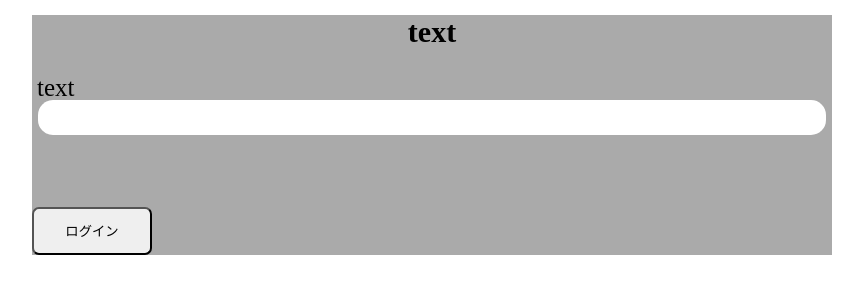
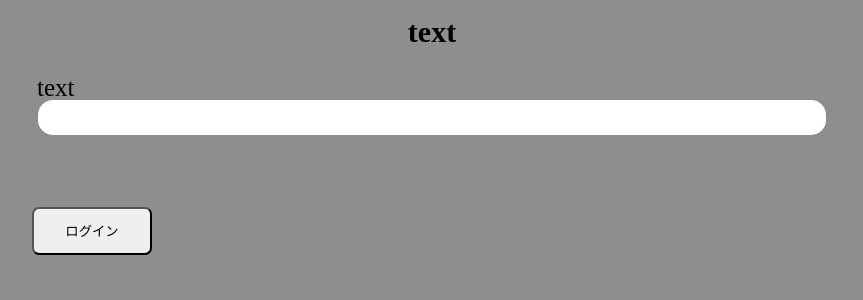
Before and after one commit to felixxsv/disconnect, a PHP site: page /html/createFormTmp.html in a window 1280 px wide. Shown: the top 300 px of the page, without its empty margins (208-1071 px from the left). Run offline with PHP 8.4, Linux system fonts and the light colour scheme.

Commit message:
ver 1.5 createForm

```diff
--- a/site/css/test.css
+++ b/site/css/test.css
@@ -2,20 +2,24 @@ main{
     max-width: 800px;
     margin: 0 auto;
     height: auto;
-    background-color: #aaa;
-    background-size: auto;
     text-align: center;
+}
+body{
+    background-color: #8e8e8e;
 }
 .textLeft{
     text-align: left;
+    max-width: 800px;
     font-size: 25px;
     margin-bottom: -0.1em;
     margin-left: 0.2em;
 }
 .textRight{
     text-align: right;
+    max-width: 800px;
 }
 input.form {
+    max-width: 800px;
     width: 96%;
     margin: 0 auto;
     border-radius: 15px;
--- a/site/html/createFormTmp.html
+++ b/site/html/createFormTmp.html
@@ -18,9 +18,9 @@
                     <P class="textLeft">text</p>
                         <input type="text" class="form"><!-- テキストボックス -->
                 </div>
-                    <!--<p class="textRight">
+                    <!-- <p class="textRight">
                         <a href="">*text</a>
-                    </p>--><!--小文字 -->
+                    </p>小文字 -->
                 <div class="inputSubmitArea">
                     <input type="submit" value="ログイン" class="submit"><!--ボタン-->
                 </div>
```
